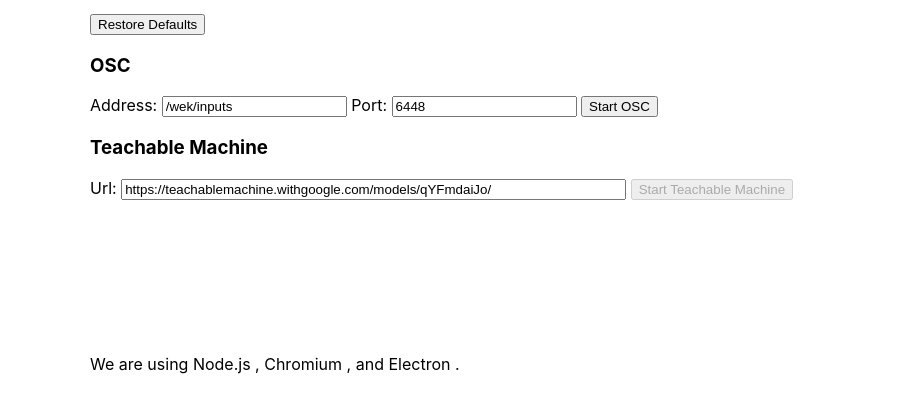
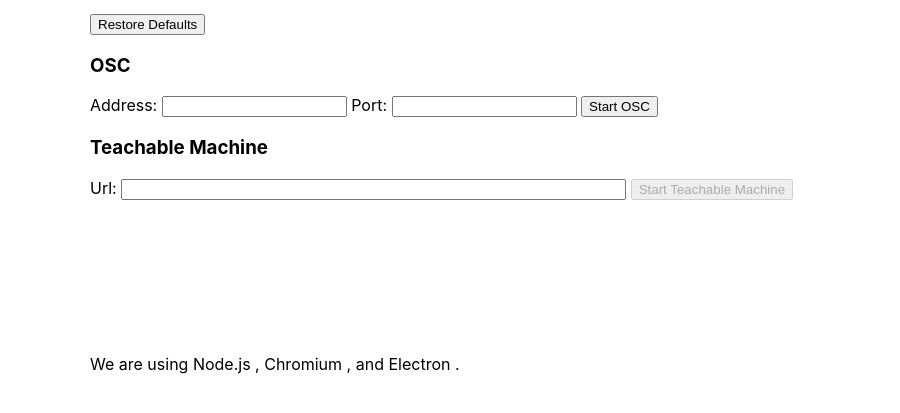
Before and after one commit to ryanpdwyer/wekinator-machine, an Electron app: page src/teachable-image.html in a window 900 px wide. Shown: the part 173-586 px from the top of the page. Drawn offline with Linux system fonts and the light colour scheme.

Commit message:
Added Readme, version 1.0.0

```diff
--- a/src/teachable-image.html
+++ b/src/teachable-image.html
@@ -15,15 +15,15 @@
     <div>
       <h3>OSC</h3>
       <label for="osc-address">Address: </label>
-      <input type="text" id="osc-address" value="/wek/inputs" name="osc-address"/>
+      <input type="text" id="osc-address" name="osc-address"/>
       <label for="osc-port">Port: </label>
-      <input type="number" id="osc-port" value="6448" name="osc-port"/>
+      <input type="number" id="osc-port" name="osc-port"/>
       <button id="osc-button">Start OSC</button>
     </div>
     <div>
       <h3>Teachable Machine</h3>
       <label for="tm-url">Url:</label>
-      <input type="text" id="tm-url" name="tm-url" size="60" value="https://teachablemachine.withgoogle.com/models/qYFmdaiJo/"/>
+      <input type="text" id="tm-url" name="tm-url" size="60" />
 <button type="button" onclick="init()" id="tm-button" disabled>Start Teachable Machine</button>
 </div>
 <div id="webcam-container">
```
Also changed, not shown: Readme.md (added).
